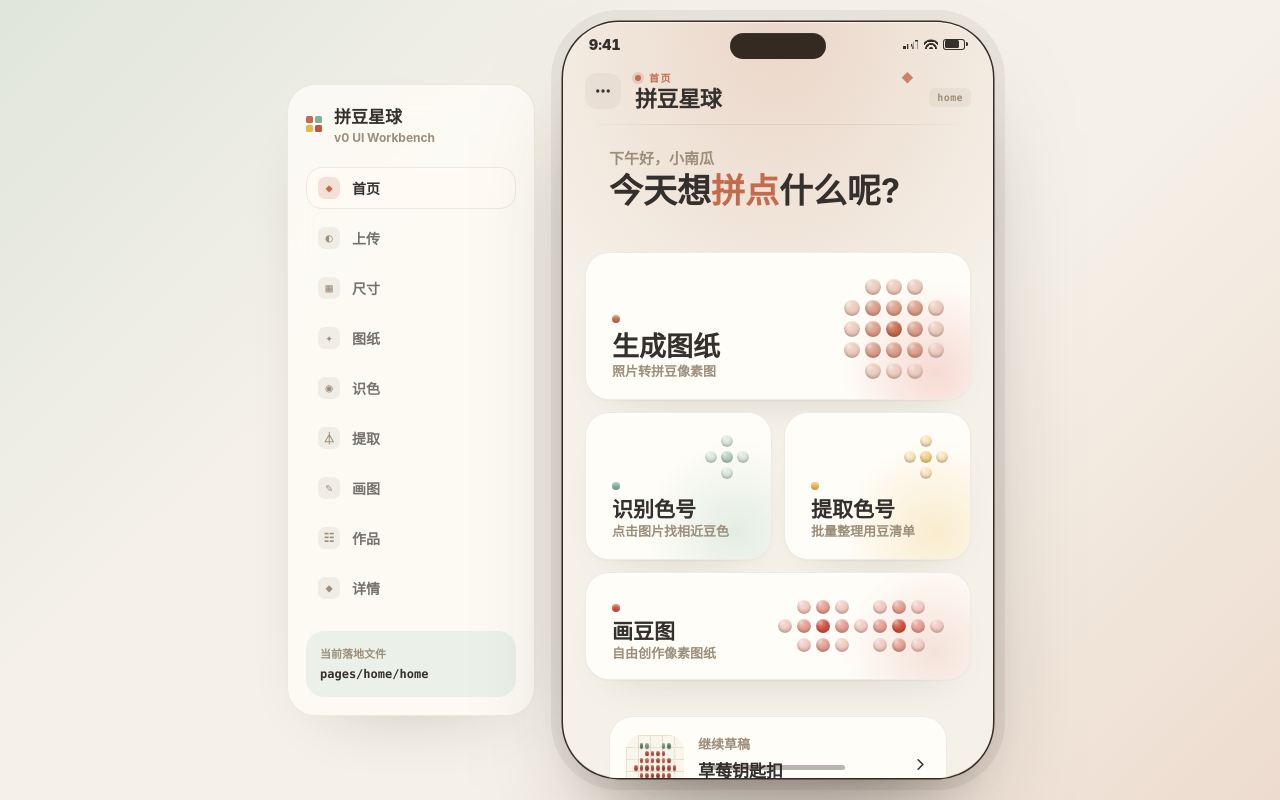
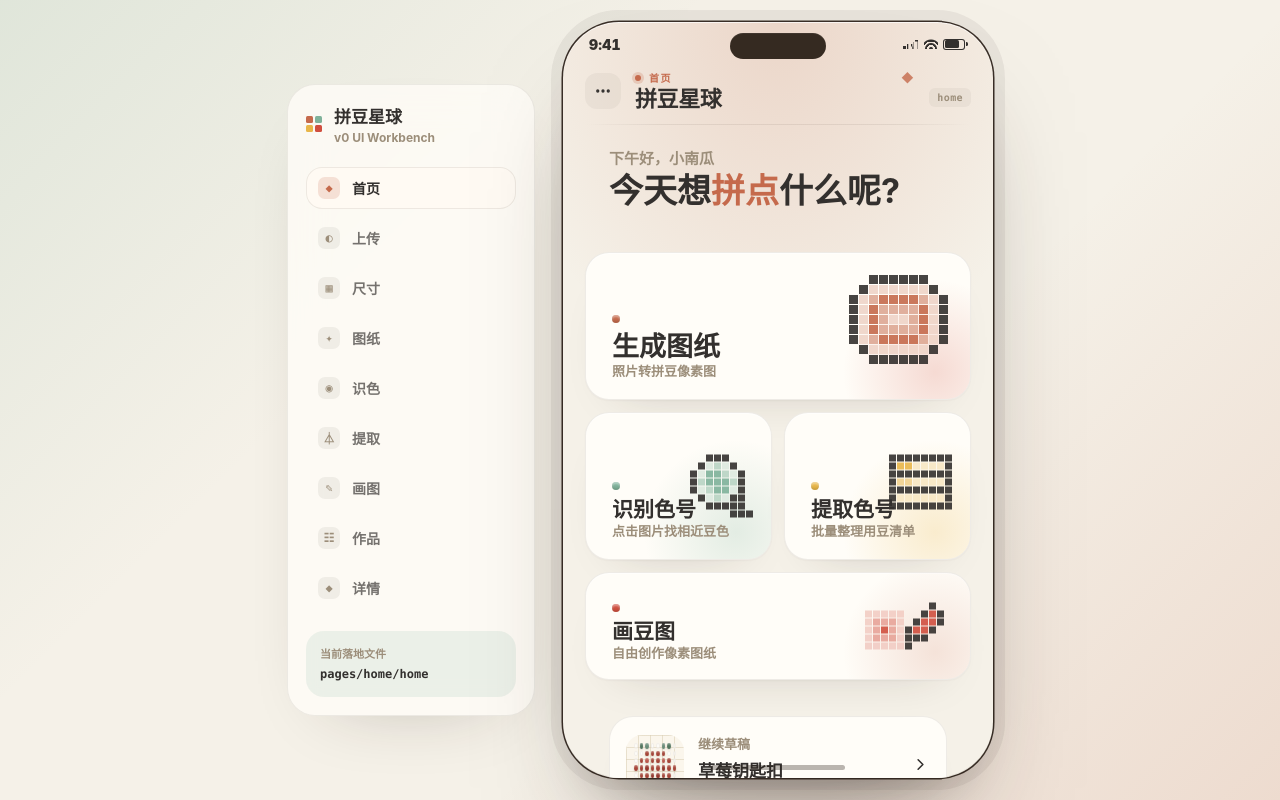
Before and after one commit to zhao031119-bit/pindou, a React (Vite) app: page / in a window 1280 px wide. Built offline with nearby package versions, Linux system fonts and the light colour scheme.

Commit message:
style: update pixel art motifs for clarity
Switch to hard-edge blocks and add functional icons for each card.

```diff
--- a/v0-app/src/components/CardMotif.jsx
+++ b/v0-app/src/components/CardMotif.jsx
@@ -1,30 +1,66 @@
 /**
- * Minimal bead motif for home cards.
- * Renders a tiny pixel arrangement using the card tone — replaces noisy illustrations.
+ * Pixel motif for home cards.
+ * Each card gets a small pixel illustration that hints at the function.
+ * Uses hard-edged squares (true pixel art) — no spherical bead highlights here.
  */
 
+// Levels: 0 = empty, 1 = soft tint, 2 = mid tone, 3 = full tone, 4 = accent (charcoal-ish for outlines)
 const motifs = {
-  hero: [
-    [0, 1, 1, 1, 0],
-    [1, 2, 2, 2, 1],
-    [1, 2, 3, 2, 1],
-    [1, 2, 2, 2, 1],
-    [0, 1, 1, 1, 0]
+  // hero card → camera + frame ("生成图纸": photo → grid)
+  generate: [
+    [0, 0, 4, 4, 4, 4, 4, 4, 0, 0],
+    [0, 4, 1, 1, 1, 1, 1, 1, 4, 0],
+    [4, 1, 2, 3, 3, 3, 3, 2, 1, 4],
+    [4, 1, 3, 2, 2, 2, 2, 3, 1, 4],
+    [4, 1, 3, 2, 1, 1, 2, 3, 1, 4],
+    [4, 1, 3, 2, 2, 2, 2, 3, 1, 4],
+    [4, 1, 2, 3, 3, 3, 3, 2, 1, 4],
+    [0, 4, 1, 1, 1, 1, 1, 1, 4, 0],
+    [0, 0, 4, 4, 4, 4, 4, 4, 0, 0]
   ],
-  square: [
-    [0, 1, 0],
-    [1, 2, 1],
-    [0, 1, 0]
+  // square card → magnifier ("识别色号")
+  pick: [
+    [0, 0, 4, 4, 4, 0, 0, 0],
+    [0, 4, 1, 2, 1, 4, 0, 0],
+    [4, 1, 3, 3, 2, 1, 4, 0],
+    [4, 2, 3, 3, 3, 2, 4, 0],
+    [4, 1, 2, 3, 3, 1, 4, 0],
+    [0, 4, 1, 2, 1, 4, 4, 0],
+    [0, 0, 4, 4, 4, 4, 4, 0],
+    [0, 0, 0, 0, 0, 4, 4, 4]
   ],
-  wide: [
-    [0, 1, 2, 1, 0, 1, 2, 1, 0],
-    [1, 2, 3, 2, 1, 2, 3, 2, 1],
-    [0, 1, 2, 1, 0, 1, 2, 1, 0]
+  // square card → color swatch list ("提取色号")
+  extract: [
+    [4, 4, 4, 4, 4, 4, 4, 4],
+    [4, 3, 3, 1, 1, 1, 1, 4],
+    [4, 4, 4, 4, 4, 4, 4, 4],
+    [4, 2, 2, 1, 1, 1, 1, 4],
+    [4, 4, 4, 4, 4, 4, 4, 4],
+    [4, 1, 1, 1, 1, 1, 1, 4],
+    [4, 4, 4, 4, 4, 4, 4, 4],
+    [0, 0, 0, 0, 0, 0, 0, 0]
+  ],
+  // wide card → pencil drawing on grid ("画豆图")
+  draw: [
+    [0, 0, 0, 0, 0, 0, 0, 0, 0, 4, 0, 0],
+    [0, 1, 1, 1, 1, 1, 0, 0, 4, 3, 4, 0],
+    [0, 1, 2, 2, 2, 1, 0, 4, 3, 3, 4, 0],
+    [0, 1, 2, 3, 2, 1, 4, 3, 3, 4, 0, 0],
+    [0, 1, 2, 2, 2, 1, 4, 4, 4, 0, 0, 0],
+    [0, 1, 1, 1, 1, 1, 4, 0, 0, 0, 0, 0]
   ]
 };
 
-export default function CardMotif({ size = 'square' }) {
-  const grid = motifs[size] || motifs.square;
+const motifByCardId = {
+  upload: 'generate',
+  pick: 'pick',
+  extract: 'extract',
+  draw: 'draw'
+};
+
+export default function CardMotif({ cardId = 'upload', size = 'square' }) {
+  const key = motifByCardId[cardId] || 'generate';
+  const grid = motifs[key];
   const cols = grid[0].length;
   const rows = grid.length;
 
--- a/v0-app/src/components/PixelCard.jsx
+++ b/v0-app/src/components/PixelCard.jsx
@@ -4,7 +4,7 @@ export default function PixelCard({ card, onClick }) {
   return (
     <button className={`pixel-card ${card.size} tone-${card.tone}`} type="button" onClick={onClick}>
       <span className="card-glow" />
-      <CardMotif size={card.size} />
+      <CardMotif cardId={card.id} size={card.size} />
       <span className="card-copy">
         <span className="accent-dot" />
         <strong>{card.title}</strong>
--- a/v0-app/src/styles.css
+++ b/v0-app/src/styles.css
@@ -833,53 +833,56 @@ button {
   display: grid;
   z-index: 1;
   pointer-events: none;
+  right: 18px;
+  top: 50%;
+  transform: translateY(-50%);
+  gap: 1px;
+  opacity: 0.9;
+}
+
+.card-motif i {
+  display: block;
+  width: 7px;
+  height: 7px;
+  border-radius: 0;
+  background-image: none;
+  box-shadow: none;
+}
+
+.card-motif .mt-empty {
+  background: transparent;
+}
+
+/* Hero card uses larger pixels and sits in upper-right corner */
+.card-motif-hero {
   right: 22px;
   top: 22px;
-  gap: 4px;
-}
-
-.card-motif i {
-  display: block;
-  width: 12px;
-  height: 12px;
-  border-radius: 50%;
-  background-image: radial-gradient(
-    circle at 30% 26%,
-    rgba(255, 255, 255, 0.55) 0%,
-    rgba(255, 255, 255, 0.18) 24%,
-    transparent 52%
-  );
-  box-shadow:
-    inset 0 -2px 3px rgba(42, 31, 23, 0.28),
-    inset 0 1px 1px rgba(255, 255, 255, 0.5);
-}
-
-.card-motif .mt-empty {
-  background: transparent;
-  box-shadow: none;
-}
-
-.card-motif-hero i { width: 16px; height: 16px; }
-.card-motif-hero { gap: 5px; right: 26px; top: 26px; }
-
-.card-motif-wide i { width: 14px; height: 14px; }
-.card-motif-wide { gap: 5px; right: 26px; top: 50%; transform: translateY(-50%); }
-
-/* Tone-driven bead colors */
-.tone-clay .card-motif .mt-l1 { background-color: color-mix(in srgb, var(--clay) 35%, var(--paper)); }
-.tone-clay .card-motif .mt-l2 { background-color: color-mix(in srgb, var(--clay) 65%, var(--paper)); }
+  transform: none;
+  gap: 1px;
+}
+.card-motif-hero i { width: 9px; height: 9px; }
+
+/* Wide card pixels stay vertically centered */
+.card-motif-wide i { width: 7px; height: 7px; }
+.card-motif-wide { gap: 1px; right: 18px; }
+
+/* Tone-driven hard-edge pixel colors. mt-l4 = outline (charcoal). */
+.card-motif .mt-l4 { background-color: var(--charcoal); }
+
+.tone-clay .card-motif .mt-l1 { background-color: color-mix(in srgb, var(--clay) 28%, var(--paper)); }
+.tone-clay .card-motif .mt-l2 { background-color: color-mix(in srgb, var(--clay) 58%, var(--paper)); }
 .tone-clay .card-motif .mt-l3 { background-color: var(--clay); }
 
-.tone-mint .card-motif .mt-l1 { background-color: color-mix(in srgb, var(--mint) 30%, var(--paper)); }
-.tone-mint .card-motif .mt-l2 { background-color: color-mix(in srgb, var(--mint) 60%, var(--paper)); }
+.tone-mint .card-motif .mt-l1 { background-color: color-mix(in srgb, var(--mint) 26%, var(--paper)); }
+.tone-mint .card-motif .mt-l2 { background-color: color-mix(in srgb, var(--mint) 55%, var(--paper)); }
 .tone-mint .card-motif .mt-l3 { background-color: var(--mint); }
 
-.tone-butter .card-motif .mt-l1 { background-color: color-mix(in srgb, var(--butter) 35%, var(--paper)); }
-.tone-butter .card-motif .mt-l2 { background-color: color-mix(in srgb, var(--butter) 65%, var(--paper)); }
+.tone-butter .card-motif .mt-l1 { background-color: color-mix(in srgb, var(--butter) 30%, var(--paper)); }
+.tone-butter .card-motif .mt-l2 { background-color: color-mix(in srgb, var(--butter) 60%, var(--paper)); }
 .tone-butter .card-motif .mt-l3 { background-color: var(--butter); }
 
-.tone-berry .card-motif .mt-l1 { background-color: color-mix(in srgb, var(--berry) 30%, var(--paper)); }
-.tone-berry .card-motif .mt-l2 { background-color: color-mix(in srgb, var(--berry) 55%, var(--paper)); }
+.tone-berry .card-motif .mt-l1 { background-color: color-mix(in srgb, var(--berry) 28%, var(--paper)); }
+.tone-berry .card-motif .mt-l2 { background-color: color-mix(in srgb, var(--berry) 52%, var(--paper)); }
 .tone-berry .card-motif .mt-l3 { background-color: var(--berry); }
 
 .card-copy {
```
